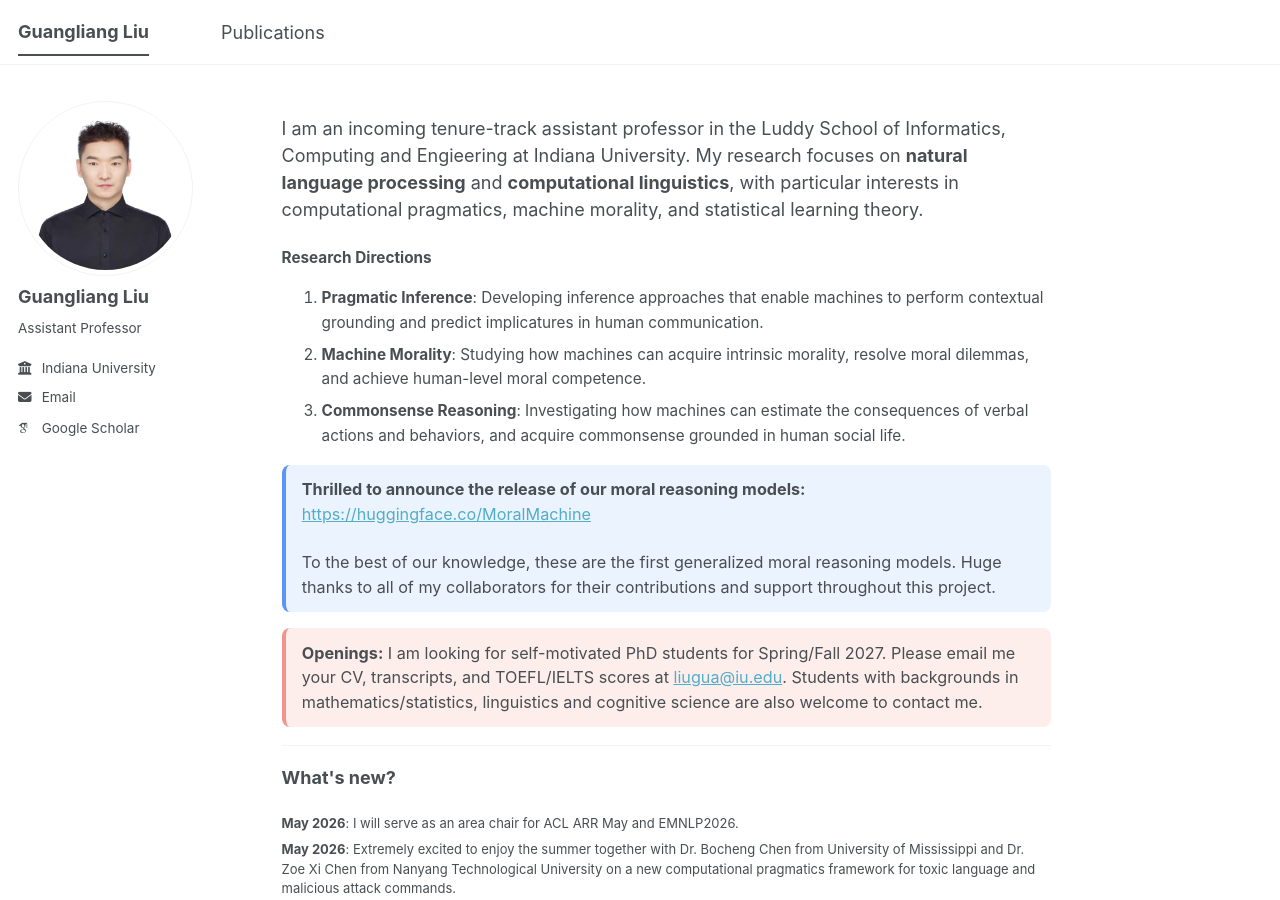
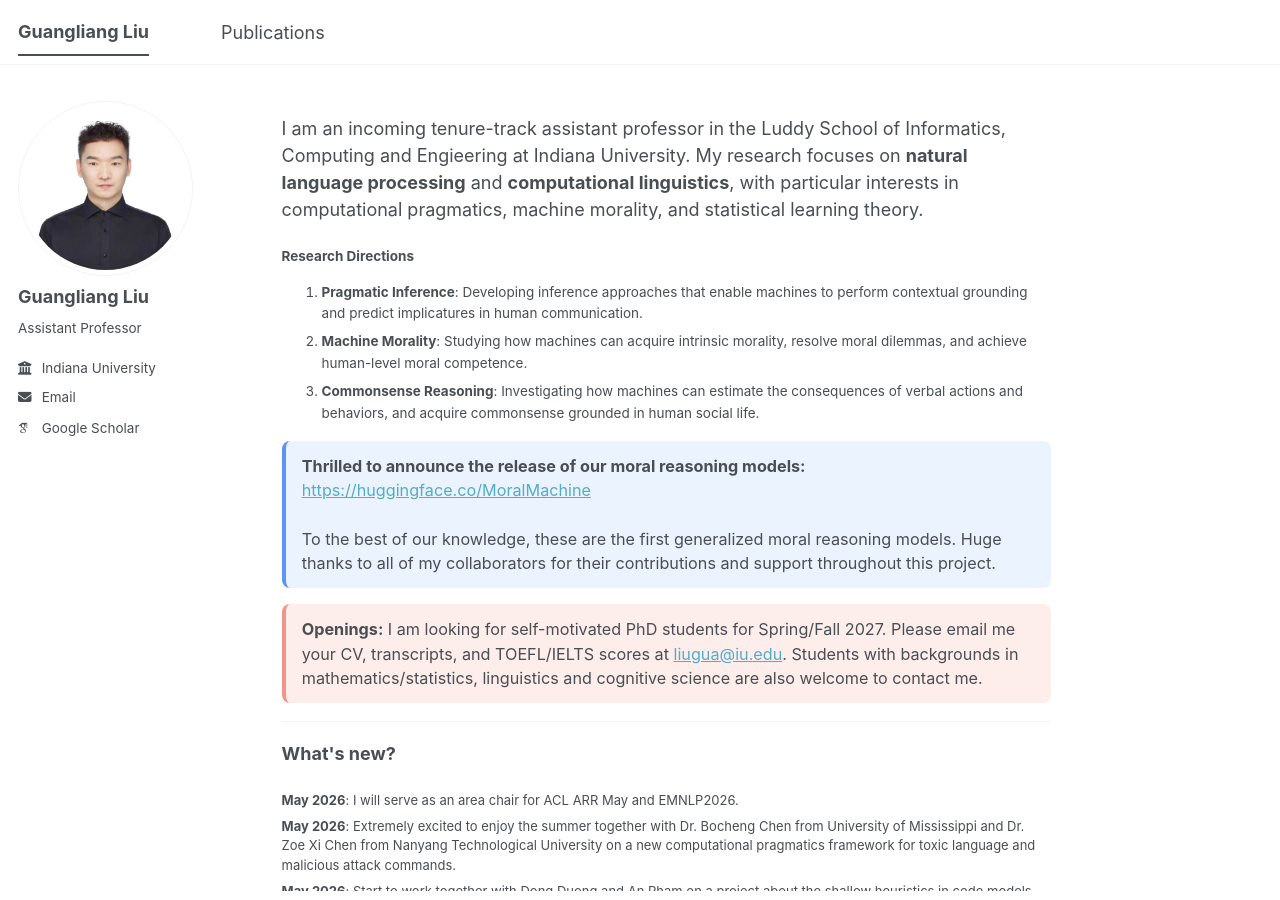
Before and after one commit to guangliang-nlp/guangliang-nlp.github.io, a Jekyll site: the page built from about.md, in a window 1280 px wide and 900 px high. Built offline with Jekyll 4.4.1, drawn with Linux system fonts in a browser that asks for light colours; some web fonts are replaced; a script bundle is joined from its source files by our own code; library files that are not in the unit come from our copies.

Commit message:
Update about.md

```diff
--- a/about.md
+++ b/about.md
@@ -9,7 +9,7 @@ redirect_from:
 
 I am an incoming tenure-track assistant professor in the Luddy School of Informatics, Computing and Engieering at Indiana University. My research focuses on <strong>natural language processing</strong> and <strong>computational linguistics</strong>, with particular interests in computational pragmatics, machine morality, and statistical learning theory.
 
-<div style="font-size:0.85em; line-height:1.6;">
+<div style="font-size:0.75em; line-height:1.6;">
   <strong>Research Directions</strong>
   <ol>
     <li><strong>Pragmatic Inference</strong>: Developing inference approaches that enable machines to perform contextual grounding and predict implicatures in human communication.</li>
```
